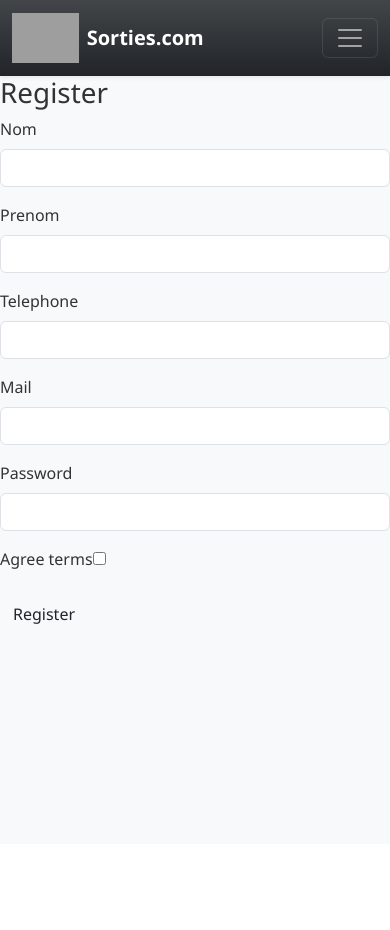
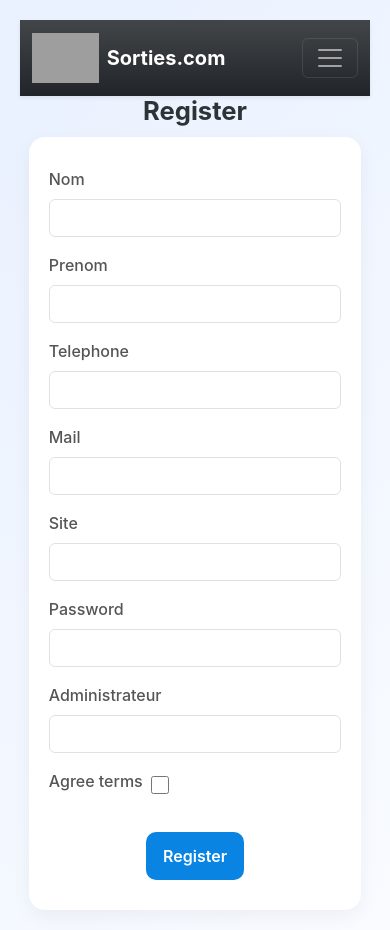
Before and after one commit to RudyGUILLAUME/sorties.com, a Symfony app: template templates/registration/register.html.twig in a window 390 px wide. Before the commit the page ends 624 px from the top, so only its background shows below. Run offline with Twig, Linux system fonts and the light colour scheme; the template is opened without the code that fills it, so the values that code supplies are empty; form fields are guessed from the names that the template uses; some libraries are stand-ins or nearby versions; grey boxes are pictures that could not be loaded.

Commit message:
Ajout panel admin et création compte
Ajout panel admin et création compte

```diff
--- /dev/null
+++ b/public/css/register.css
@@ -0,0 +1,186 @@
+/* 🌐 Base */
+body {
+    background: linear-gradient(135deg, #e9f1ff, #f9fbff);
+    font-family: 'Inter', sans-serif;
+    display: flow;
+    justify-content: center;
+    align-items: center;
+    min-height: 100vh;
+    margin: 0;
+}
+
+/* 🧩 Conteneur principal */
+form {
+    background: #fff;
+    border-radius: 20px;
+    box-shadow: 0 10px 30px rgba(0, 0, 0, 0.08);
+    padding: 50px 60px;
+    width: 95%;
+    display: flow;
+    justify-self: center;
+    grid-template-columns: repeat(auto-fit, minmax(300px, 1fr));
+    gap: 25px 40px;
+    animation: fadeInUp 0.5s ease;
+}
+
+/* 🎞️ Animation d’apparition */
+@keyframes fadeInUp {
+    from {
+        opacity: 0;
+        transform: translateY(30px);
+    }
+    to {
+        opacity: 1;
+        transform: translateY(0);
+    }
+}
+
+/* 🏷️ Titre */
+h1 {
+    grid-column: 1 / -1; /* prend toute la largeur */
+    text-align: center;
+    color: #2d3436;
+    font-size: 2rem;
+    font-weight: 700;
+    margin-bottom: 10px;
+}
+
+/* 🧾 Champs */
+form label {
+    font-weight: 500;
+    margin-bottom: 6px;
+    color: #555;
+    display: block;
+}
+
+form input,
+form select {
+    width: 100%;
+    padding: 12px 15px;
+    border: 1px solid #dfe6e9;
+    border-radius: 10px;
+    font-size: 1rem;
+    background-color: #fafafa;
+    transition: border-color 0.3s ease, box-shadow 0.3s ease;
+}
+
+form input:focus,
+form select:focus {
+    border-color: #0984e3;
+    box-shadow: 0 0 0 3px rgba(9, 132, 227, 0.15);
+    background-color: #fff;
+    outline: none;
+}
+
+/* ✅ Checkbox */
+form input[type="checkbox"] {
+    width: auto;
+    margin-right: 8px;
+}
+
+/* ⚠️ Erreurs */
+.form-error-message,
+.alert-danger {
+    grid-column: 1 / -1;
+    color: #d63031;
+    background: #ffeaea;
+    border: 1px solid #ff7675;
+    padding: 10px;
+    border-radius: 8px;
+    font-size: 0.9rem;
+}
+
+/* 🚀 Bouton submit */
+.bouton-form {
+    grid-column: 1 / -1;
+    background: #0984e3;
+    width: 25vw;
+    color: white;
+    font-weight: 600;
+    padding: 14px 0;
+    border: none;
+    border-radius: 10px;
+    cursor: pointer;
+    font-size: 1.1rem;
+    margin-top: 15px;
+    transition: background 0.25s ease, transform 0.1s ease;
+    display: flex;
+    justify-self: center;
+    justify-content: center;
+}
+
+.bouton-form:hover {
+    background: #74b9ff;
+}
+
+.bouton-form:active {
+    transform: scale(0.98);
+}
+
+/* 📱 Responsive */
+
+/* Tablette */
+@media (max-width: 1024px) {
+    form {
+        max-width: 95%;
+        grid-template-columns: 1fr 1fr;
+        padding: 40px;
+        gap: 20px;
+    }
+}
+
+/* Téléphone */
+@media (max-width: 600px) {
+    body {
+        padding: 20px;
+    }
+
+    form {
+        max-width: 100%;
+        grid-template-columns: 1fr;
+        padding: 30px 20px;
+        border-radius: 16px;
+        box-shadow: 0 6px 20px rgba(0, 0, 0, 0.05);
+    }
+
+    h1 {
+        font-size: 1.6rem;
+    }
+
+    form input,
+    form select {
+        font-size: 0.95rem;
+        padding: 10px 12px;
+    }
+
+    .bouton-form {
+        font-size: 1rem;
+        padding: 12px 0;
+    }
+}
+
+/* ✅ Checkbox inline avec label */
+form .form-check,
+form div:has(input[type="checkbox"]) {
+    display: inline-flex;
+    align-items: center;
+    gap: 8px;
+    padding-right: 2vw;
+}
+
+/* Optionnel : pour que les labels checkbox aient le bon style */
+form label[for],
+form .form-check label {
+    margin: 0;
+    color: #555;
+    font-weight: 500;
+    cursor: pointer;
+}
+
+/* Ajustement du checkbox lui-même */
+form input[type="checkbox"] {
+    width: 18px;
+    height: 18px;
+    accent-color: #0984e3; /* 🌀 couleur moderne (fonctionne sur Chrome/Edge/Firefox) */
+    margin: 0;
+}
--- a/templates/base.html.twig
+++ b/templates/base.html.twig
@@ -29,20 +29,14 @@
 </div>
 
 {% include 'partials/modal_connexion.html.twig' %}
-{% include 'partials/modal_register.html.twig' %}
 
 <script src="https://cdn.jsdelivr.net/npm/bootstrap@5.3.2/dist/js/bootstrap.bundle.min.js"></script>
 <script src="https://cdnjs.cloudflare.com/ajax/libs/jquery/3.2.1/jquery.min.js"></script>
 <script>
     document.addEventListener('DOMContentLoaded', function () {
         const openLogin = {{ app.flashes('open_login_modal') is not empty ? 'true' : 'false' }};
-        const openRegister = {{ app.flashes('open_register_modal') is not empty ? 'true' : 'false' }};
         if (openLogin) {
             const el = document.getElementById('loginModal');
-            if (el) new bootstrap.Modal(el).show();
-        }
-        if (openRegister) {
-            const el = document.getElementById('registerModal');
             if (el) new bootstrap.Modal(el).show();
         }
     });
--- a/templates/partials/navbar.html.twig
+++ b/templates/partials/navbar.html.twig
@@ -14,6 +14,11 @@
                 <li class="nav-item"><a class="nav-link active" href="{{ path('app_home') }}">Accueil</a></li>
                 <li class="nav-item"><a class="nav-link" href="{{ path('app_sortie_index') }}">Voir les sorties</a></li>
                 {% if app.user %}
+                    {% if is_granted("ROLE_ADMIN") %}
+                    <li>
+                        <a class="nav-link" href="{{ path('admin_panel') }}">Panel Admin</a>
+                    </li>
+                    {% endif %}
                     <li>
                         <a class="nav-link" href="{{ path('app_profile_show', {'id': app.user.id}) }}">Mon profil</a>
                     </li>
@@ -32,9 +37,6 @@
                     <li class="nav-item">
                     <a class="nav-link" href="#" data-bs-toggle="modal" data-bs-target="#loginModal">Se connecter</a>
                     </li>
-                    <li class="nav-item">
-                        <a class="nav-link" href="#" data-bs-toggle="modal" data-bs-target="#registerModal">Créer un compte</a>
-                    </li>
                 {% endif %}
 
             </ul>
--- a/templates/registration/register.html.twig
+++ b/templates/registration/register.html.twig
@@ -3,11 +3,12 @@
 {% block title %}Register{% endblock %}
 
 {% block body %}
+    <link rel="stylesheet" href="{{ asset('css/register.css') }}">
     {% for flash_error in app.flashes('verify_email_error') %}
         <div class="alert alert-danger" role="alert">{{ flash_error }}</div>
     {% endfor %}
 
-    <h1>Register</h1>
+    <h1 class="admin-h1">Register</h1>
 
     {{ form_errors(registrationForm) }}
 
@@ -16,11 +17,13 @@
         {{ form_row(registrationForm.prenom) }}
         {{ form_row(registrationForm.telephone) }}
         {{ form_row(registrationForm.mail) }}
+        {{ form_row(registrationForm.site) }}
         {{ form_row(registrationForm.plainPassword, {
             label: 'Password'
         }) }}
+        {{ form_row(registrationForm.administrateur) }}
         {{ form_row(registrationForm.agreeTerms) }}
 
-        <button type="submit" class="btn">Register</button>
+        <button type="submit" class="bouton-form">Register</button>
     {{ form_end(registrationForm) }}
 {% endblock %}
```
Also changed, not shown: src/Controller/AdminController.php (added, +20 -0 lines), src/Controller/RegistrationController.php (+14 -13 lines), src/Entity/Participant.php (+9 -0 lines), src/Form/RegistrationFormType.php (+24 -14 lines), templates/admin/index.html.twig (added, +18 -0 lines), 1 other file.
